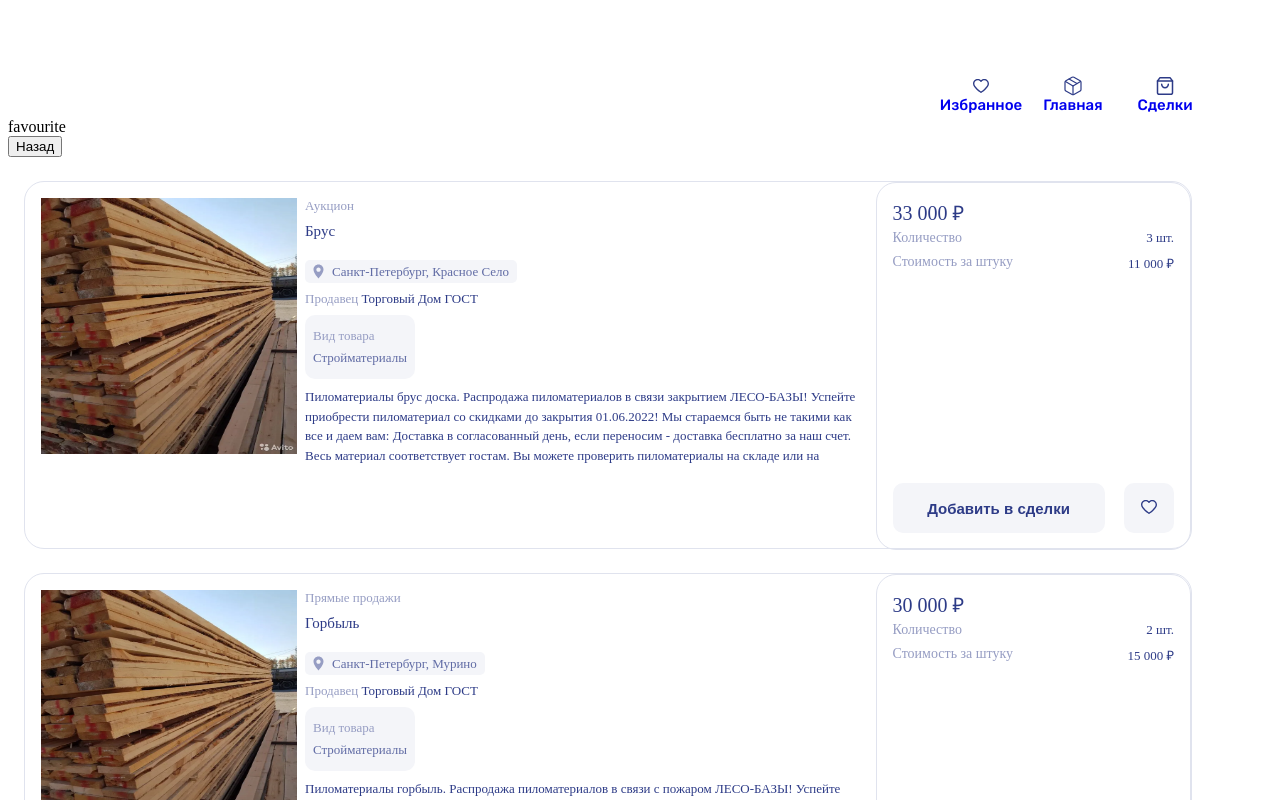
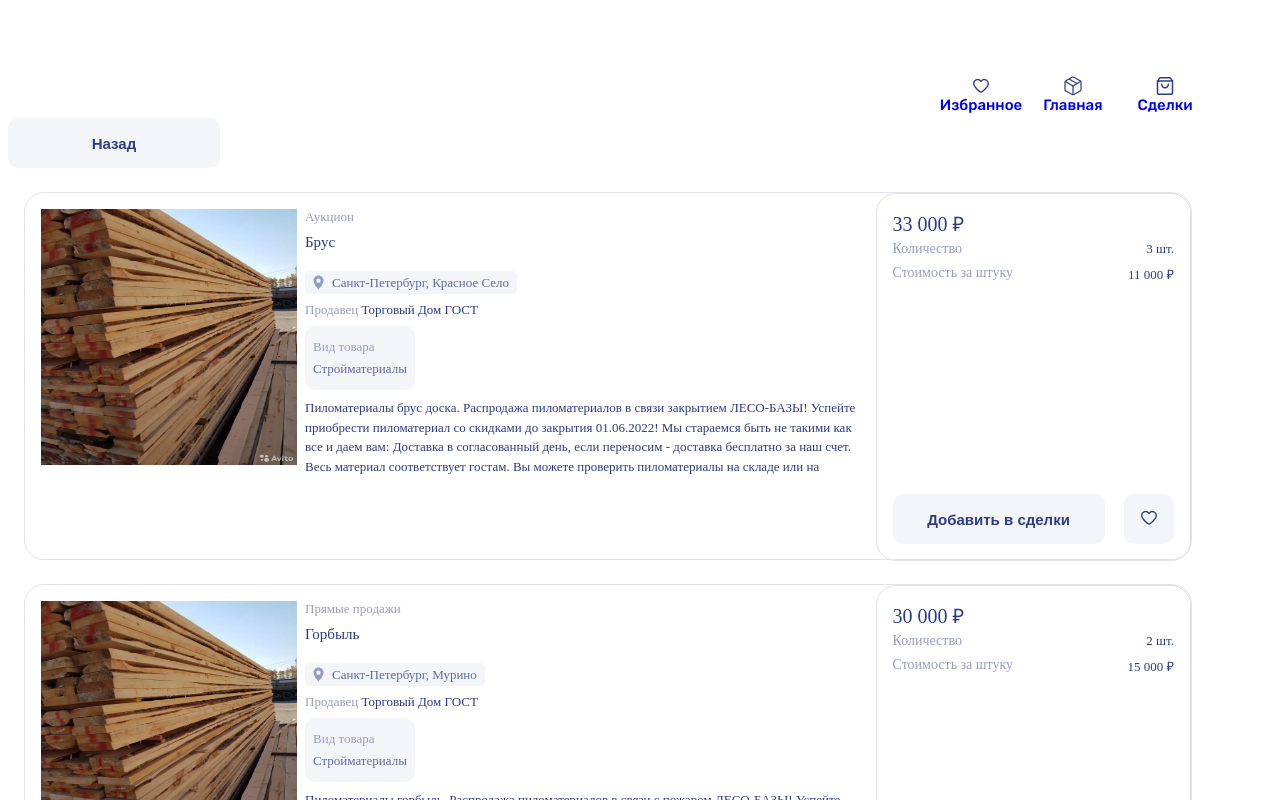
Before and after one commit to nasty23-star/store, a Vue app: page /favourite in a window 1280 px wide. Shown: the top 800 px of the page. Built offline with nearby package versions, Linux system fonts and the light colour scheme; the HTML template or start-up script is replaced by a standard one.

Commit message:
Убрала лишнее, добавила стилей кнопке назад

```diff
--- a/src/views/FavouriteView.vue
+++ b/src/views/FavouriteView.vue
@@ -5,11 +5,26 @@ const cardsStore = useDataStore()
 </script>
 
 <template>
-  <div>favourite</div>
   <router-link to="/">
-    <button>Назад</button>
+    <button class='button-back'>Назад</button>
   </router-link>
   <TheCard v-for="card in cardsStore.data" :key="card.id" :card="card"></TheCard>
 </template>
 
-<style scoped></style>
+<style scoped>
+.button-back {
+  width: 212px;
+  background: #f4f5f9;
+  font-size: 15px;
+  font-weight: 600;
+  color: #2d3b87;
+  border: none;
+  height: 50px;
+  border-radius: 10px;
+}
+
+.button-back:hover,
+.favourite-back:hover {
+  background-color: #e0e3ee;
+}
+</style>
```
